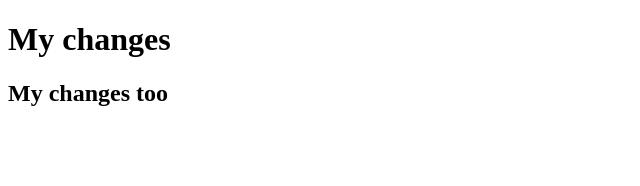
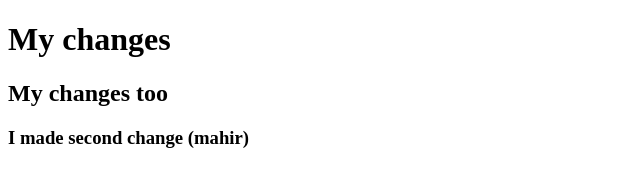
Before and after one commit to Karanjyot/practice, a plain HTML site: page index.html in a window 1280 px wide. Shown: the whole page, without its empty margins (0-640 px from the left). Drawn offline with Linux system fonts and the light colour scheme.

Commit message:
another changed'

```diff
--- a/index.html
+++ b/index.html
@@ -9,5 +9,6 @@
 <body>
     <h1>My changes</h1>
     <h2>My changes too</h2>
+    <h3>I made second change (mahir)</h3>
 </body>
 </html>
```
